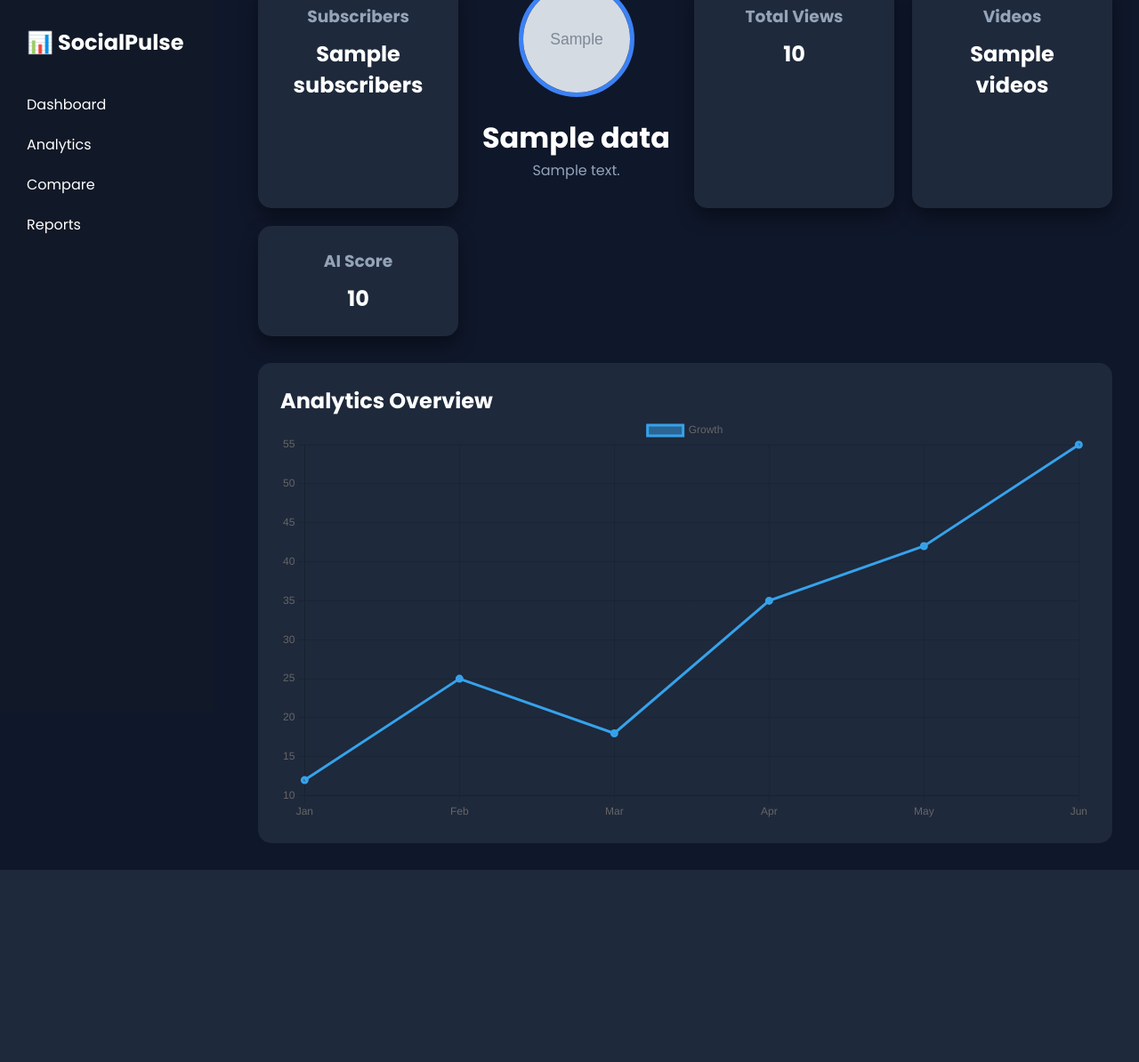
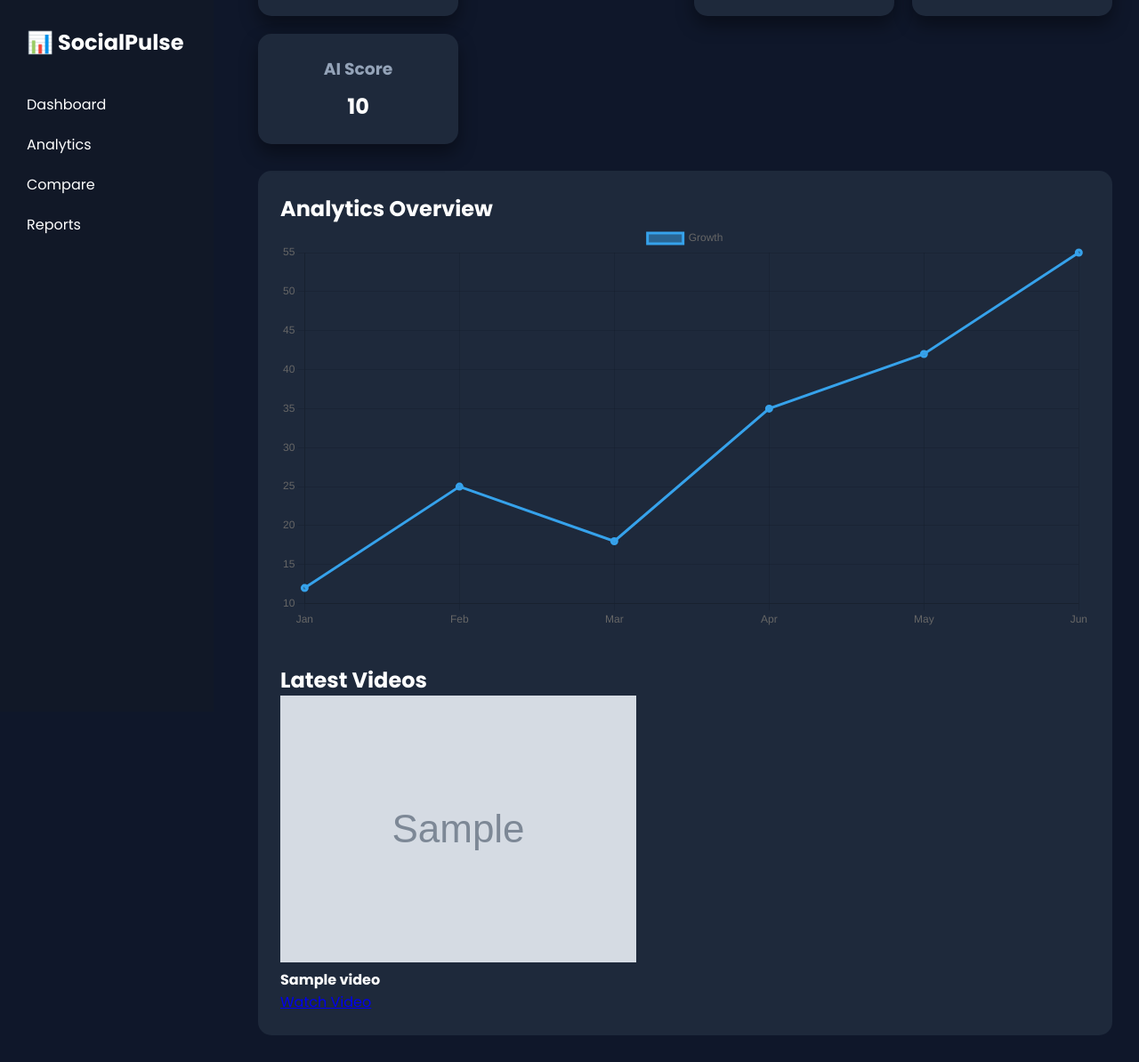
Before and after one commit to AnkitSaini491/SocialPulse-AI, a Python web app: template templates/dashboard.html in a window 1280 px wide. Shown: the whole page at 89% size. Before the commit the page ends 978 px from the top, so only its background shows below. Run offline with Jinja, Linux system fonts and the light colour scheme; the template is opened without the code that fills it: most values are stand-ins (such as "Sample title", 1, 10 or a date in 2020); grey boxes marked "Sample" are stand-in pictures.

Commit message:
Update dashboard.html

```diff
--- a/templates/dashboard.html
+++ b/templates/dashboard.html
@@ -93,6 +93,31 @@ rel="stylesheet">
 <h2>Analytics Overview</h2>
 
 <canvas id="growthChart"></canvas>
+  <h2 style="margin-top:40px;">Latest Videos</h2>
+
+<div class="video-grid">
+
+{% for video in videos %}
+
+<div class="video-card">
+
+<img src="{{video.thumbnail}}">
+
+<h4>{{video.title}}</h4>
+
+<a target="_blank"
+
+href="https://youtube.com/watch?v={{video.videoId}}">
+
+Watch Video
+
+</a>
+
+</div>
+
+{% endfor %}
+
+</div>
 
 </div>
 
```
